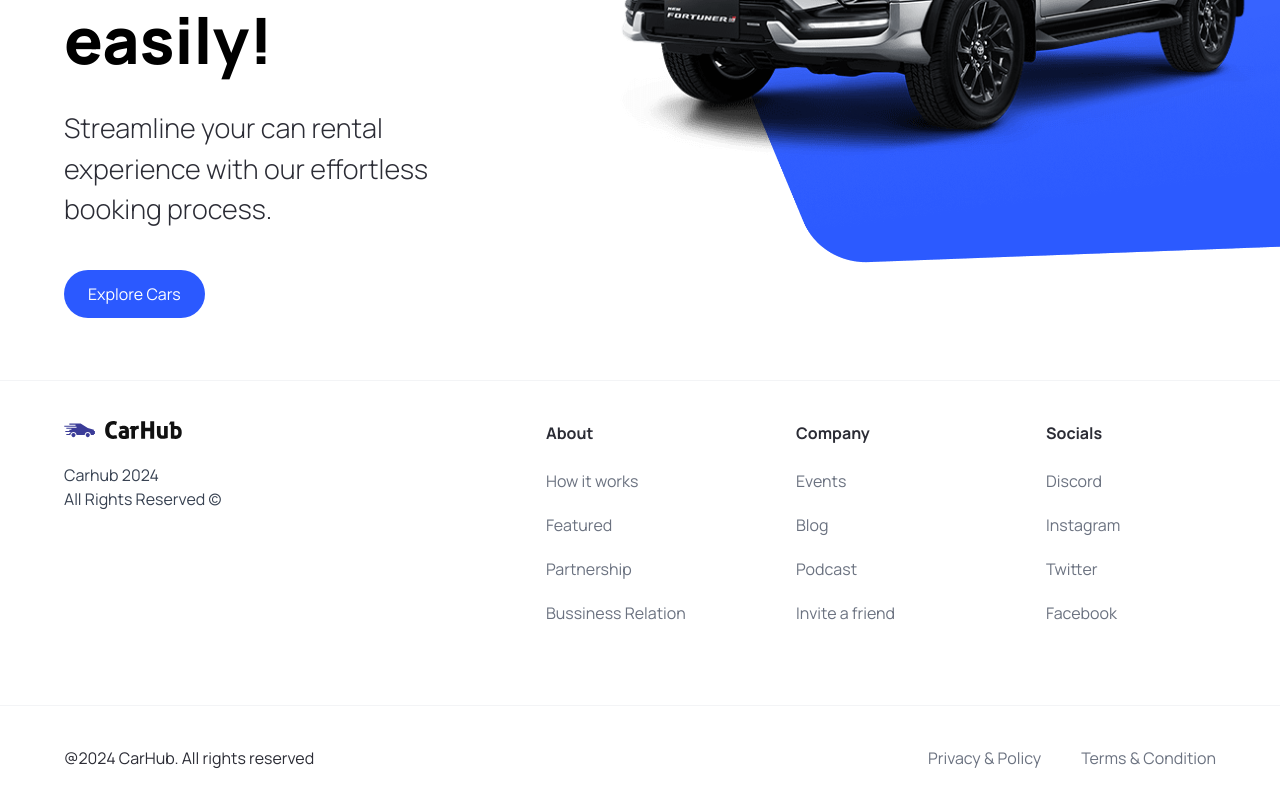
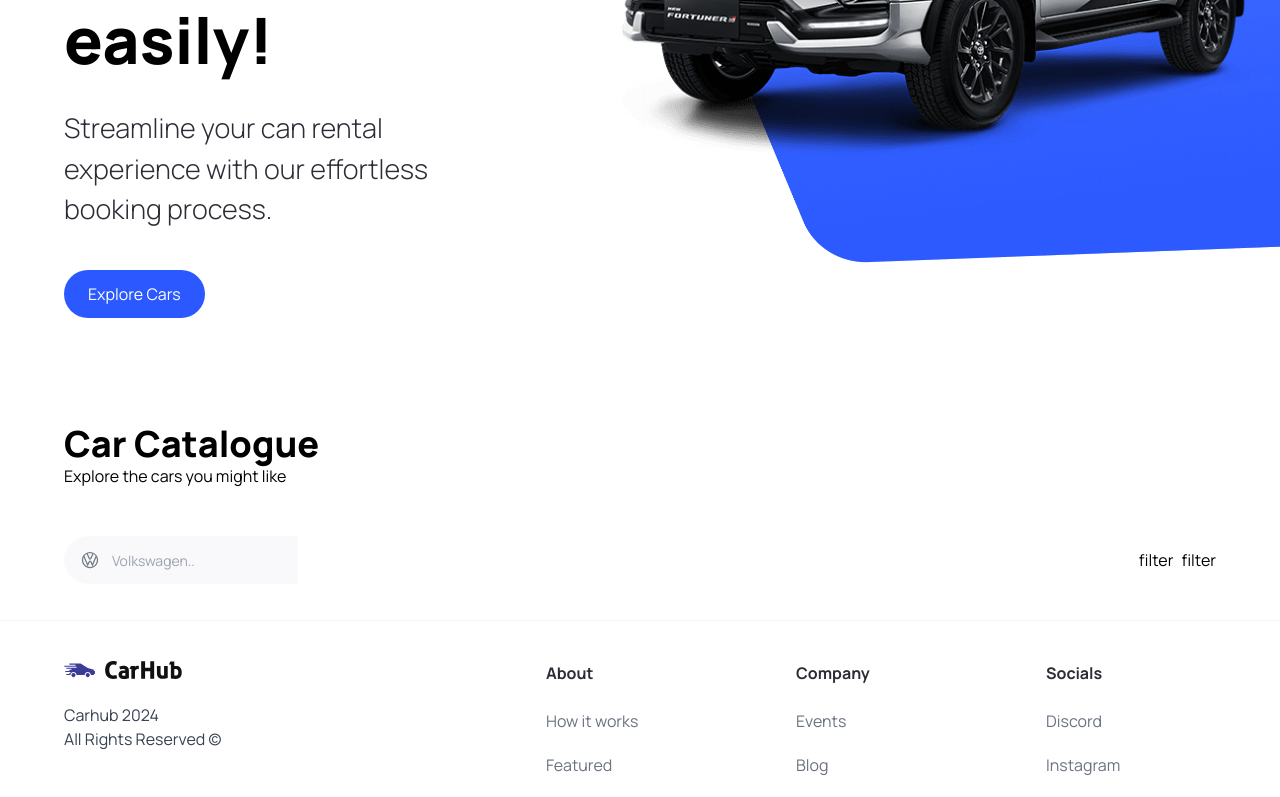
Before and after one commit to valgeorg97/CarHub, a Next.js app: page / in a window 1280 px wide. Shown: the part 440-1237 px from the top of the page. Built offline with nearby package versions, Linux system fonts and the light colour scheme.

Commit message:
Add Manufacturer SearchBar

```diff
--- a/app/page.tsx
+++ b/app/page.tsx
@@ -1,10 +1,27 @@
-import { Hero } from "@/components";
+import { CustomFilter, Hero, SearchBar } from "@/components";
 import Image from "next/image";
 
 export default function Home() {
   return (
     <main className="overflow-hidden">
       <Hero />
+      <div className="mt-12 padding-x
+      padding-y max-width" id="discover">
+        <div className="home__text_container">
+          <h1 className="text-4xl font-extrabold">
+            Car Catalogue
+          </h1>
+          <p>Explore the cars you might like</p>
+        </div>
+        <div className="home__filters">
+          <SearchBar/>
+          <div
+          className="home__filter-container">
+            <CustomFilter title="fuel"/>
+            <CustomFilter title="year"/>
+             </div>
+        </div>
+      </div>
 
     </main>
   );
--- /dev/null
+++ b/components/CustomFilter.tsx
@@ -0,0 +1,11 @@
+import React from 'react'
+
+const CustomFilter = () => {
+  return (
+    <div>
+      filter
+    </div>
+  )
+}
+
+export default CustomFilter
--- /dev/null
+++ b/components/SearchBar.tsx
@@ -0,0 +1,27 @@
+"use client";
+
+import { useState } from "react";
+
+import {SearchManufacturer} from "./";
+
+const SearchBar = () => {
+    const [manufacturer, setManufacturer] = useState('');
+
+    const handleSearch = () =>{
+
+    }
+  return (
+    <form className='searchbar' onSubmit=
+    {handleSearch}>
+        <div className="searchbar__items">
+            <SearchManufacturer
+            manufacturer={manufacturer}
+            setManufacturer={setManufacturer}
+            />
+
+        </div>
+    </form>
+  )
+}
+
+export default SearchBar
--- /dev/null
+++ b/components/SearchManufacturer.tsx
@@ -0,0 +1,74 @@
+'use client'
+
+import { Combobox, Transition } from '@headlessui/react';
+import Image from 'next/image';
+import { useState, Fragment } from 'react';
+import { SearchManufacturerProps } from '@/types';
+import { manufacturers } from '@/app/constants';
+
+const SearchManufacturer = ({ manufacturer,
+    setManufacturer
+}: SearchManufacturerProps) => {
+
+    const [query, setQuery] = useState('');
+    const filteredManufacturers = query === ''
+        ? manufacturers :
+        manufacturers.filter((m) => m
+            .toLowerCase()
+            .replace(/\s+/g, "")
+            .includes(query.toLowerCase()
+                .replace(/\s+/g, ""))
+        )
+
+    return (
+        <div className='search-manufacturer'>
+            <Combobox value={manufacturer} onChange={setManufacturer}>
+                <div className='relative w-full'>
+                    <Combobox.Button className='absolute top-[14px]'>
+                        <Image src='/car-logo.svg'
+                            width={20} height={20}
+                            className='ml-4' alt='Car Logo' />
+                    </Combobox.Button>
+                    <Combobox.Input className='search-manufacturer__input'
+                        placeholder='Volkswagen..'
+                        displayValue={(manufacturer: string) => manufacturer}
+                        onChange={(e) => setQuery(e.target.value)}
+                    />
+                    <Transition as={Fragment}
+                        leave='transition ease-in duration-100'
+                        leaveFrom='opacity-100'
+                        leaveTo='opacity-0'
+                        afterLeave={() => setQuery('')}
+                    >
+                        <Combobox.Options>
+                            {filteredManufacturers.map((manufacturer) => (
+                                <Combobox.Option
+                                    key={manufacturer}
+                                    className={({ active }) => `
+                        relative search-manufacturer__option
+                        ${active ? 'bg-primary-blue text-white rounded-xl' :
+                                            'text-gray-900'}
+                            `}
+                                    value={manufacturer}
+                                >
+                                    {({ selected, active }) => (
+                      <>
+                        <span className={`block truncate ${selected ? "font-medium" : "font-normal"}`}>
+                          {manufacturer}
+                        </span>
+                        {selected ? (
+                          <span className={`absolute inset-y-0 left-0 flex items-center pl-3 ${active? "text-white": "text-pribg-primary-purple"}`}
+                          ></span>
+                        ) : null}
+                      </>
+                    )}
+                  </Combobox.Option>
+                ))}
+            </Combobox.Options>
+                    </Transition>
+                </div>
+            </Combobox>
+        </div>
+    )
+}
+export default SearchManufacturer
--- a/types/index.ts
+++ b/types/index.ts
@@ -7,3 +7,8 @@
     MouseEventHandler<HTMLButtonElement>;
     btnType?: 'button' | 'submit';
 }
+
+export interface SearchManufacturerProps {
+    manufacturer: string;
+    setManufacturer: (manufacturer: string) => void;
+}
```
Also changed, not shown: components/index.ts (+7 -1 lines), package.json (+5 -4 lines), 1 other file (tests, documents, lock files or other folders).
